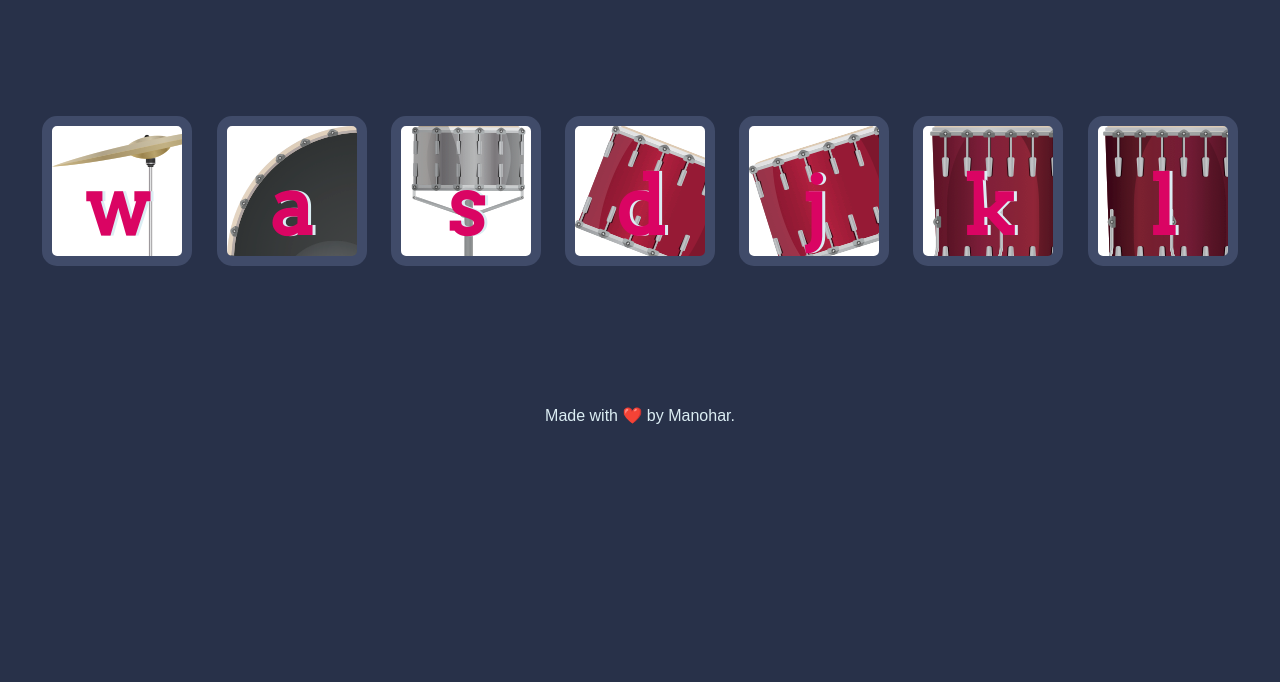
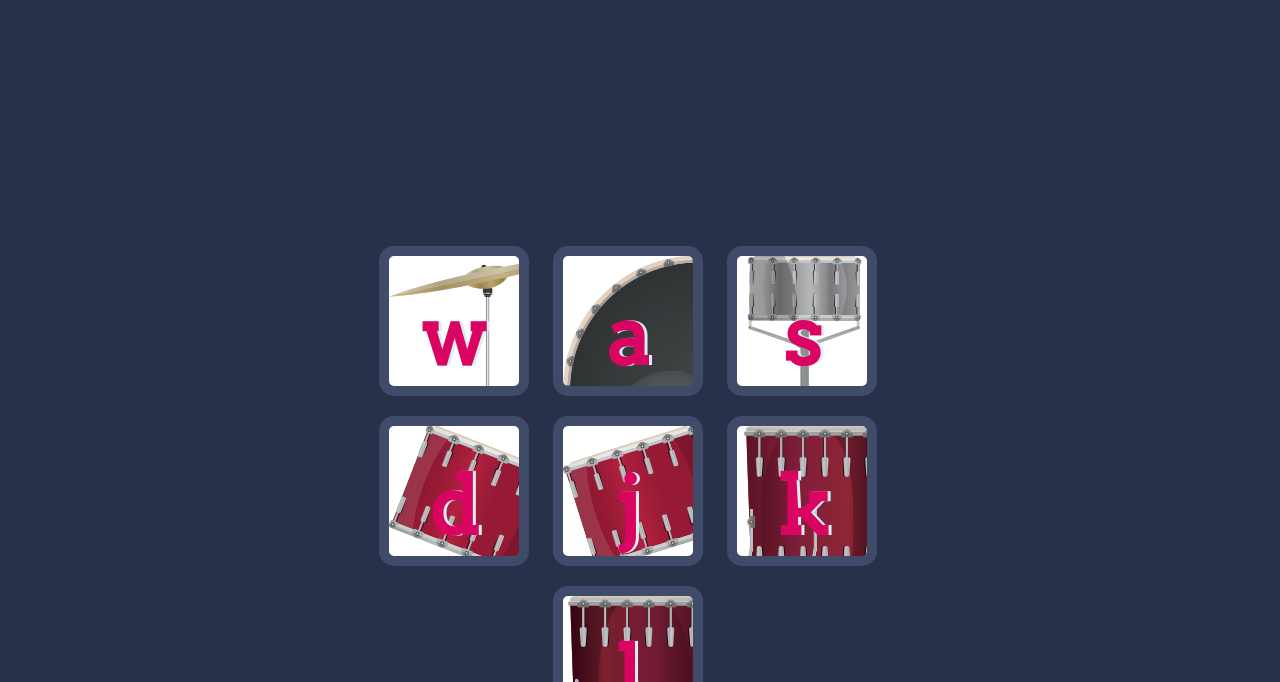
Before and after one commit to Mani-Manohar/Drum, a plain HTML site: page index.html in a window 1280 px wide. Shown: the part 118-800 px from the top of the page. Drawn offline with nearby package versions, Linux system fonts and the light colour scheme.

Commit message:
Update index.html

```diff
--- a/index.html
+++ b/index.html
@@ -25,15 +25,21 @@
   <h1 id="title">Drum 🥁 Kit</h1>
 
   <div class="set row">
-    <div>
+   <div class="set row">
+    <span class="col-lg-12 col-md-4">
       <button class="w drum">w</button>
       <button class="a drum">a</button>
       <button class="s drum">s</button>
+    </span>
+    <span class="col-lg-12 col-md-4">
       <button class="d drum">d</button>
       <button class="j drum">j</button>
       <button class="k drum">k</button>
+    </span>
+    <span class="col-lg-12 col-md-4">
       <button class="l drum">l</button>
-    </div>
+    </span>
+  </div>
   </div>
 
 
```
